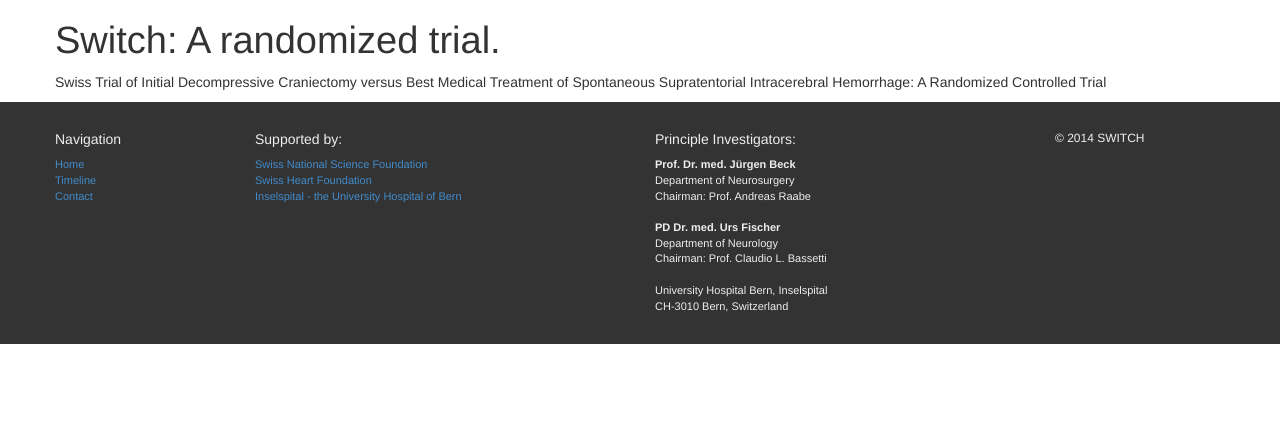
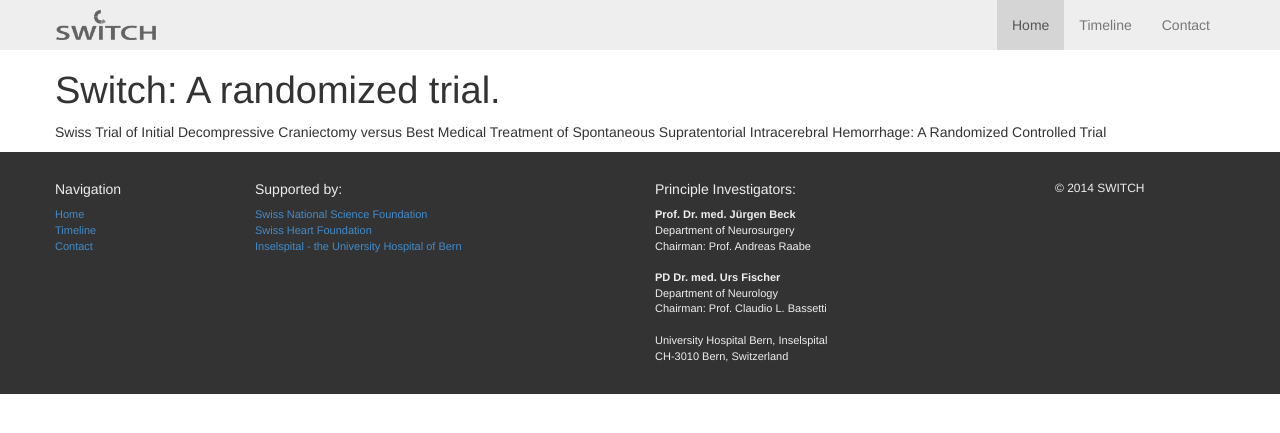
Before and after one commit to bressanj/switch, a Jekyll site: the page built from index.html, in a window 1280 px wide. Shown: the top 433 px of the page. Built offline with Jekyll 4.4.1, drawn with Linux system fonts in a browser that asks for light colours; nearby versions of some CDN libraries; Markdown is read by kramdown in place of the engine named in the settings.

Commit message:
Added navbar...

```diff
--- /dev/null
+++ b/_includes/navbar.html
@@ -0,0 +1,27 @@
+<div class="navbar navbar-fixed-top">
+	<div class="container">
+
+		<button class="navbar-toggle" data-target=".navbar-responsive-collapse" data-toggle="collapse" type="button">
+			<span class="icon-bar"></span>
+			<span class="icon-bar"></span>
+			<span class="icon-bar"></span>
+		</button>
+
+		<a class="navbar-brand" href="/"><img src="images/switch_logo_grey.png" alt="Your Logo"></a>
+		<div class="nav-collapse collapse navbar-responsive-collapse">
+			<ul class="nav navbar-nav pull-right" >
+				<li class="active">
+					<a href="#">Home</a>
+				</li>
+				<li>
+					<a href="#">Timeline</a>
+				</li>
+				<li>
+					<a href="#">Contact</a>
+				</li>
+
+			</ul><!-- end nav -->
+
+		</div><!-- end nav-collapse -->
+	</div><!-- end container -->
+</div><!-- end navbar -->
--- a/_layouts/default.html
+++ b/_layouts/default.html
@@ -4,6 +4,8 @@
 
 <body>
 	<div class="container" id="main">
+
+	{% include navbar.html %}
 
 	{{content}}
 
--- a/basic_includes/css/styles.css
+++ b/basic_includes/css/styles.css
@@ -13,6 +13,10 @@ Notes:	 Hand coded for Udemy.com
 /* --------------------------------------
    Layout
    -------------------------------------- */
+
+#main {
+   padding-top: 50px;
+}
 
 #features {
    text-align: center;
@@ -70,7 +74,11 @@ ul li i {
 }
 
 .navbar-brand {
-   padding: 13px 15px;
+   padding: 10px 5px 5px 15px;
+}
+
+.navbar-brand img {
+   height: 35px;
 }
 
 
```
Also changed, not shown: images/switch_logo.png (added), images/switch_logo_grey.png (added).
